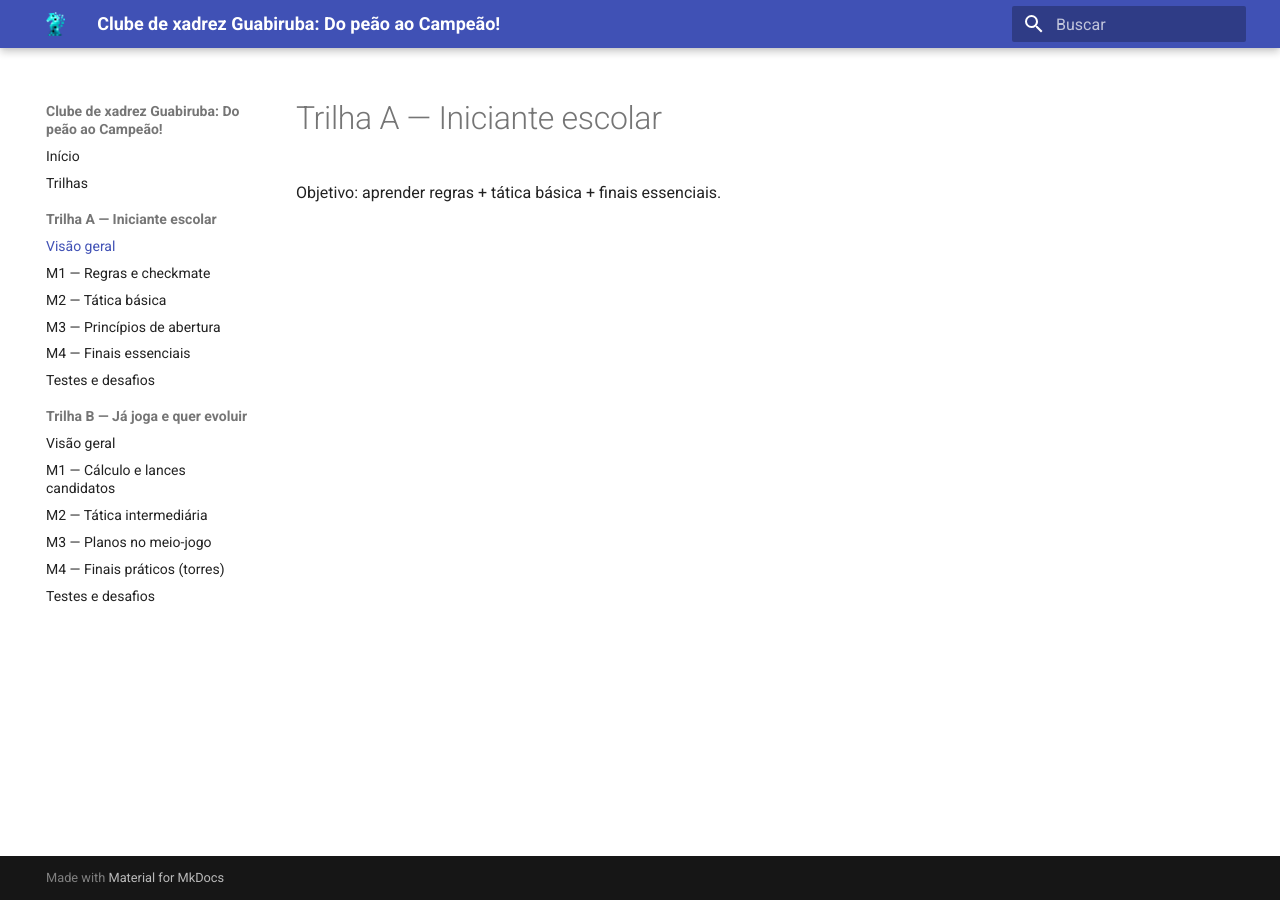
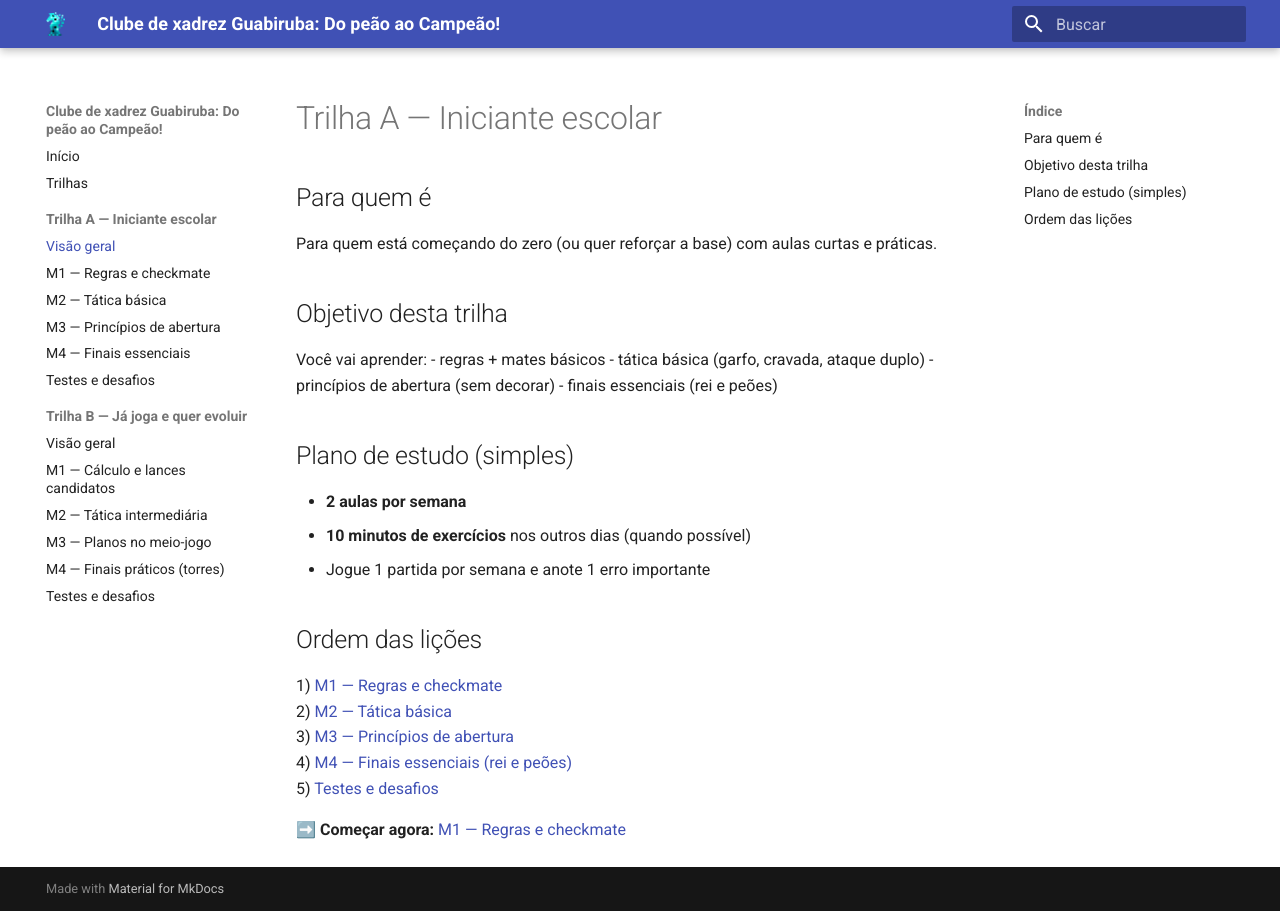
Before and after one commit to douglasvieiradossantos/Clube-de-xadrez-Guabiruba-Do-pe-o-ao-campe-o, an MkDocs documentation site: the page built from docs/iniciante/index.md, in a window 1280 px wide. Built offline with MkDocs 1.6.1 and Material for MkDocs 9.7.7, drawn with Linux system fonts in a browser that asks for light colours.

Commit message:
Update index.md

```diff
--- a/docs/iniciante/index.md
+++ b/docs/iniciante/index.md
@@ -1,3 +1,25 @@
 # Trilha A — Iniciante escolar
 
-Objetivo: aprender regras + tática básica + finais essenciais.
+## Para quem é
+Para quem está começando do zero (ou quer reforçar a base) com aulas curtas e práticas.
+
+## Objetivo desta trilha
+Você vai aprender:
+- regras + mates básicos
+- tática básica (garfo, cravada, ataque duplo)
+- princípios de abertura (sem decorar)
+- finais essenciais (rei e peões)
+
+## Plano de estudo (simples)
+- **2 aulas por semana**
+- **10 minutos de exercícios** nos outros dias (quando possível)
+- Jogue 1 partida por semana e anote 1 erro importante
+
+## Ordem das lições
+1) [M1 — Regras e checkmate](m1-regras.md)
+2) [M2 — Tática básica](m2-tatica-1.md)
+3) [M3 — Princípios de abertura](m3-abertura-principios.md)
+4) [M4 — Finais essenciais (rei e peões)](m4-finais-1.md)
+5) [Testes e desafios](testes.md)
+
+➡️ **Começar agora:** [M1 — Regras e checkmate](m1-regras.md)
```
